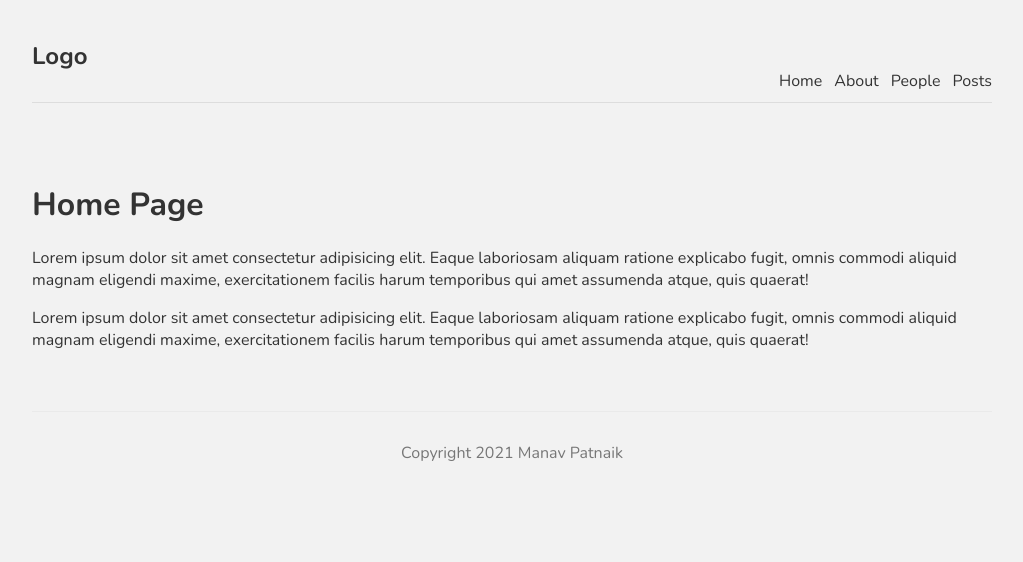
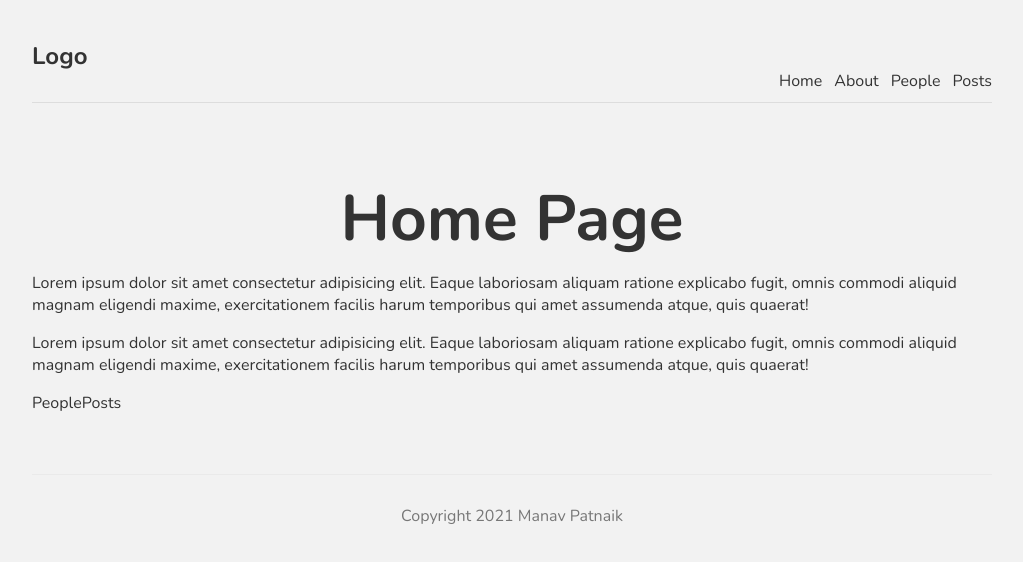
Before and after one commit to manavpatnaik/nextjs-people-list, a Next.js app: page / in a window 1280 px wide. Shown: the top 562 px of the page, without its empty margins (128-1151 px from the left). Built offline with nearby package versions, Linux system fonts and the light colour scheme.

Commit message:
Structured Home page

```diff
--- a/pages/index.js
+++ b/pages/index.js
@@ -1,13 +1,28 @@
-import Head from "next/head";
-import Image from "next/image";
 import styles from "../styles/Home.module.css";
+import Link from "next/link";
 
 export default function Home() {
   return (
     <div>
-      <h1>Home Page</h1>
-      <p>Lorem ipsum dolor sit amet consectetur adipisicing elit. Eaque laboriosam aliquam ratione explicabo fugit, omnis commodi aliquid magnam eligendi maxime, exercitationem facilis harum temporibus qui amet assumenda atque, quis quaerat!</p>
-      <p>Lorem ipsum dolor sit amet consectetur adipisicing elit. Eaque laboriosam aliquam ratione explicabo fugit, omnis commodi aliquid magnam eligendi maxime, exercitationem facilis harum temporibus qui amet assumenda atque, quis quaerat!</p>
+      <h1 className={styles.title}>Home Page</h1>
+      <p className={styles.text}>
+        Lorem ipsum dolor sit amet consectetur adipisicing elit. Eaque
+        laboriosam aliquam ratione explicabo fugit, omnis commodi aliquid magnam
+        eligendi maxime, exercitationem facilis harum temporibus qui amet
+        assumenda atque, quis quaerat!
+      </p>
+      <p className={styles.text}>
+        Lorem ipsum dolor sit amet consectetur adipisicing elit. Eaque
+        laboriosam aliquam ratione explicabo fugit, omnis commodi aliquid magnam
+        eligendi maxime, exercitationem facilis harum temporibus qui amet
+        assumenda atque, quis quaerat!
+      </p>
+      <Link href="/people">
+        <a className={styles.btn}>People</a>
+      </Link>
+      <Link href="/posts">
+        <a className={styles.btn}>Posts</a>
+      </Link>
     </div>
   );
 }
```
